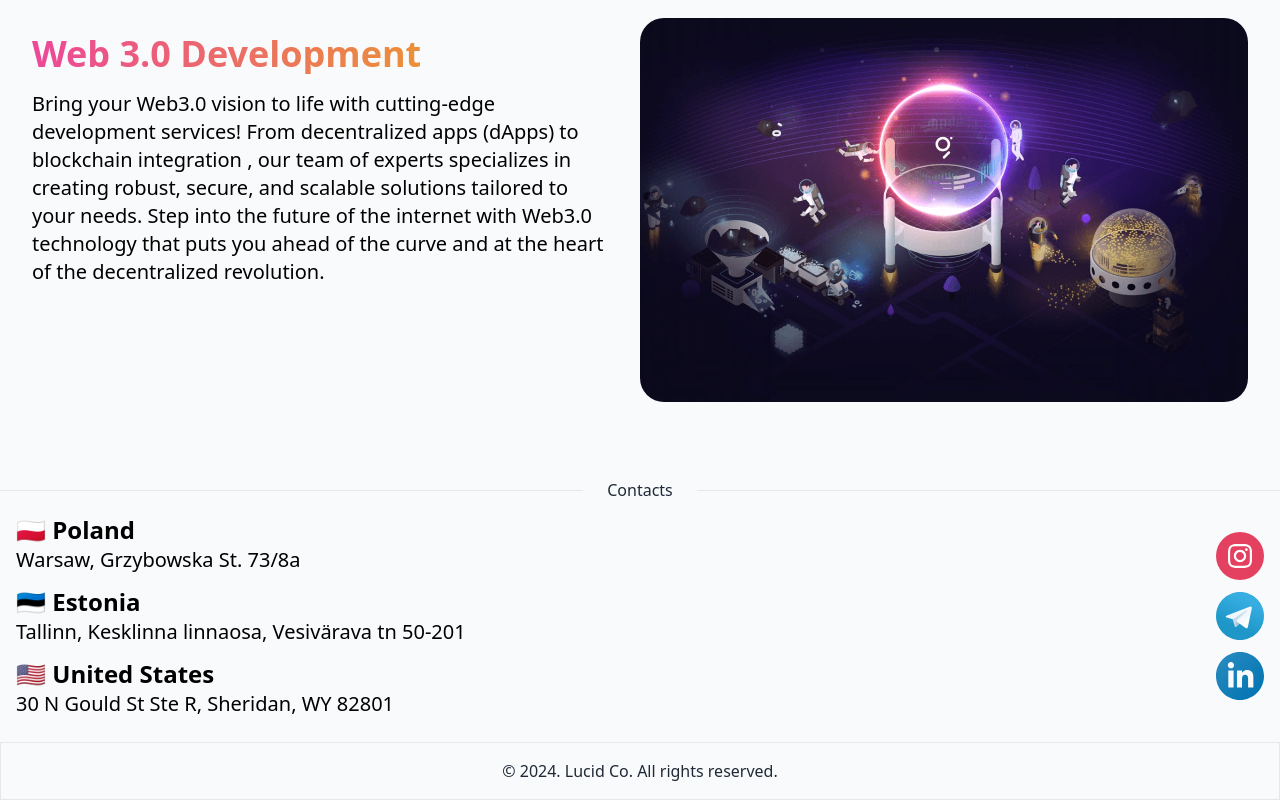
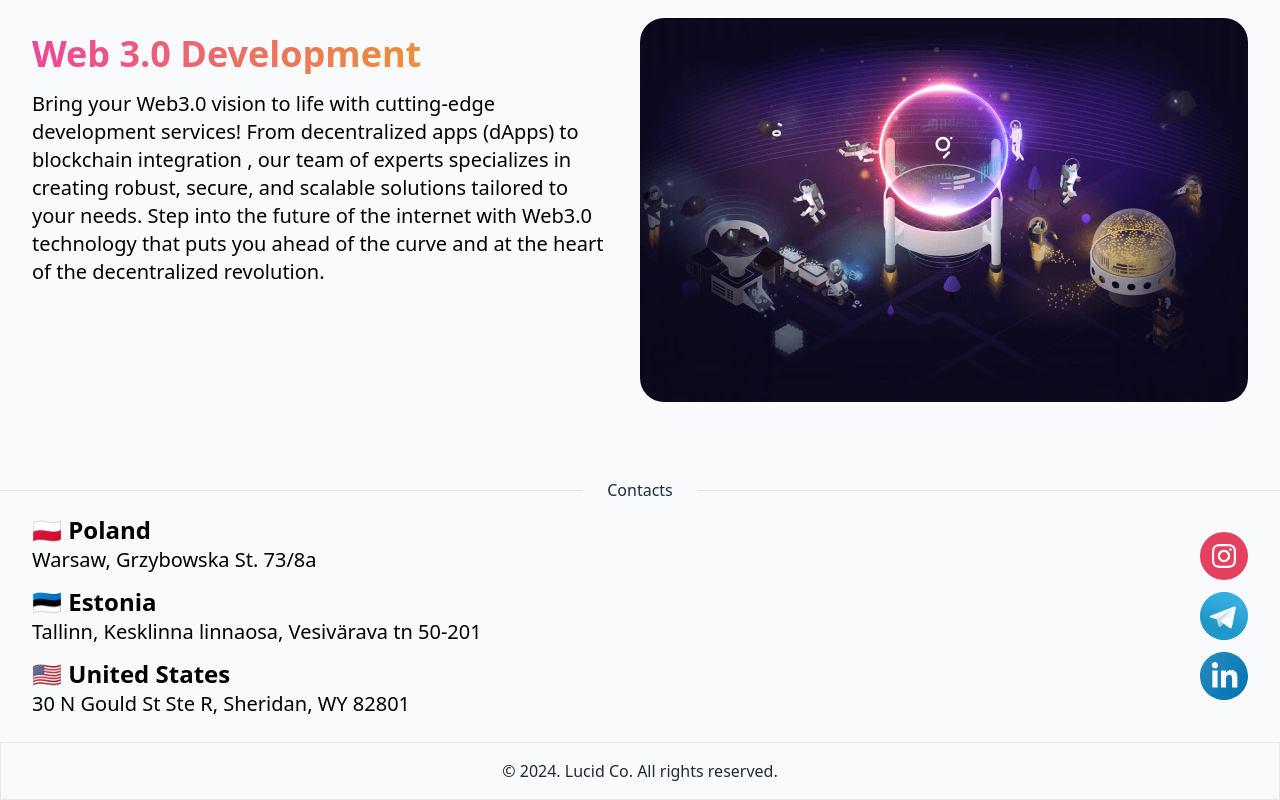
Before and after one commit to vlad1m1r0v/bratochkin, a React (Vite) app: page / in a window 1280 px wide. Shown: the part 3039-3839 px from the top of the page. Built offline with nearby package versions, Linux system fonts and the light colour scheme.

Commit message:
adjusted paddding for contacts

```diff
--- a/src/components/Contacts.tsx
+++ b/src/components/Contacts.tsx
@@ -68,7 +68,7 @@ const item = {
 export const Contacts = () => {
   return (
     <section>
-      <div className="mx-auto max-w-screen-xl grid grid-cols-1 md:grid-cols-2 px-4 pb-6 gap-3">
+      <div className="mx-auto max-w-screen-xl grid grid-cols-1 md:grid-cols-2 px-4 sm:px-6 lg:px-8 pb-6 gap-3">
         <motion.div
           variants={container}
           initial="hidden"
```
